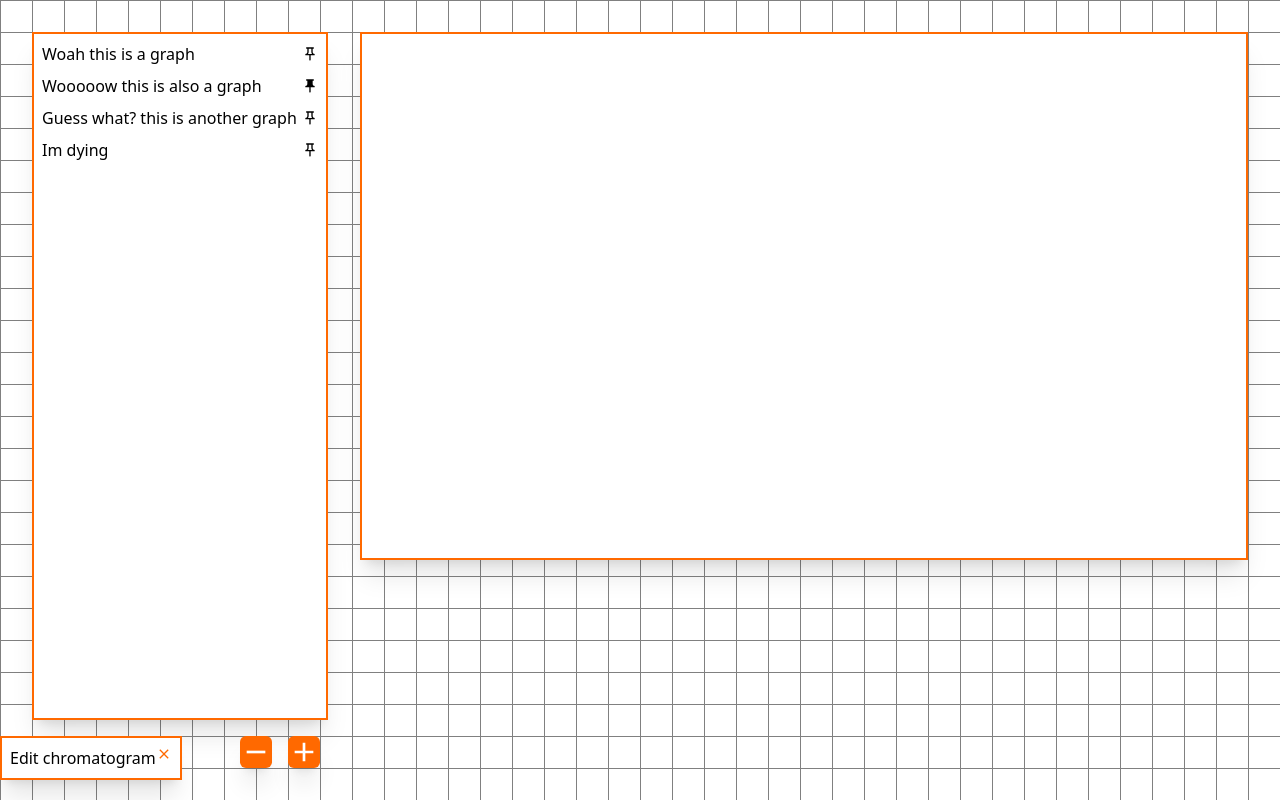
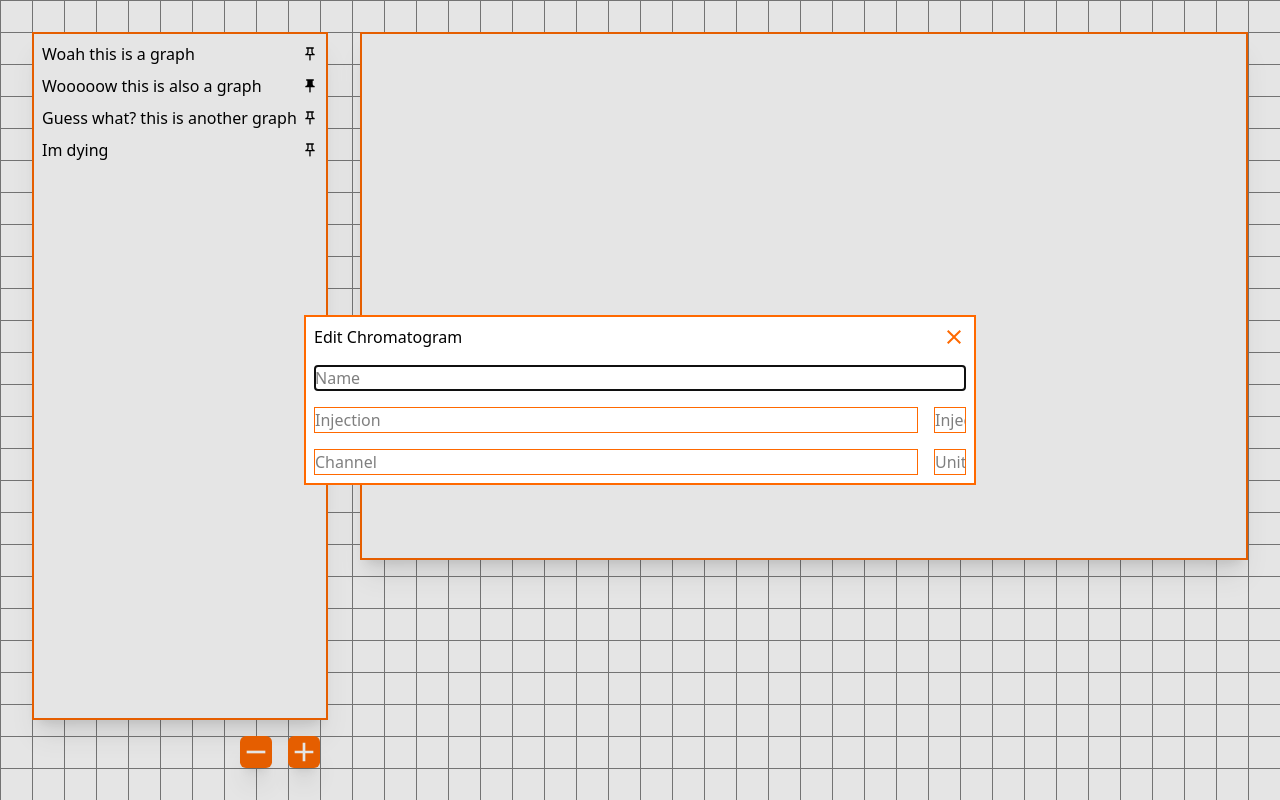
Before and after one commit to Yonysek/MeasureFox, a React (Vite) app: page / in a window 1280 px wide. Both pictures are taken after a click on the button 304 px from the left and 752 px from the top of the page. Built offline with nearby package versions, Linux system fonts and the light colour scheme.

Commit message:
Graph Dialog Layout

```diff
--- /dev/null
+++ b/src/components/Dialog.tsx
@@ -0,0 +1,31 @@
+import { useLayoutEffect, useRef } from "react";
+import { Page } from "./Page";
+import { MdClose } from "react-icons/md"
+
+export interface DialogProps extends React.PropsWithChildren {
+    title: string;
+    isShown: boolean;
+    onClose: () => void;
+}
+
+export function Dialog({ title, isShown, onClose, children }: DialogProps) {
+    const dialogRef = useRef<HTMLDialogElement>(null);
+
+    useLayoutEffect(() => {
+        if (dialogRef.current?.open && !isShown) {
+            dialogRef.current.close();
+        } else if (dialogRef.current && !dialogRef.current.open && isShown) {
+            dialogRef.current.showModal();
+        }
+    }, [isShown]);
+
+    return (<dialog ref={dialogRef} onClose={() => onClose()} className="m-auto">
+        <Page className="flex flex-col gap-4 w-2xl">
+            <div className="flex flex-row justify-between items-center">
+                <h2>{title}</h2>
+                <MdClose onClick={() => onClose()} className="cursor-pointer" color="var(--color-primary)" size={24} />
+            </div>
+            {children}
+        </Page>
+    </dialog>)
+}
--- a/src/components/GraphDialog.tsx
+++ b/src/components/GraphDialog.tsx
@@ -1,12 +1,20 @@
-import { Page } from "./Page";
-import { MdClose } from "react-icons/md"
-export function GraphDialog() {
-    return (<dialog open>
-<Page>
-<div className="flex flex-row justify-between">
-    <h2>Edit chromatogram</h2>
-<MdClose color="var(--color-primary)"/>
-</div>
-</Page>
-    </dialog>)
+import { Dialog } from "./Dialog";
+
+export interface GraphDialogProps {
+    isShown: boolean;
+    onClose: () => void;
 }
+
+export function GraphDialog({ isShown, onClose }: GraphDialogProps) {
+    return (<Dialog title="Edit Chromatogram" isShown={isShown} onClose={onClose}>
+        <input autoFocus type="text" placeholder="Name" className="border border-primary" />
+        <div className="flex gap-4">
+            <input type="text" placeholder="Injection" className="border border-primary flex-1" />
+            <input type="text" placeholder="Injection #" className="border border-primary w-8" />
+        </div>
+        <div className="flex gap-4">
+            <input type="text" placeholder="Channel" className="border border-primary flex-1" />
+            <input type="text" placeholder="Unit" className="border border-primary w-8" />
+        </div>
+    </Dialog>);
+}
--- a/src/components/GraphToolbar.tsx
+++ b/src/components/GraphToolbar.tsx
@@ -1,15 +1,17 @@
 import { MdAdd, MdRemove } from "react-icons/md"
 import { GraphDialog } from "./GraphDialog"
+import { useState } from "react"
 
 export function GraphToolbar() {
+    const [dialogShown, setDialogShown] = useState(false);
+
     return (<div className="flex flex-row-reverse gap-4 px-2 pt-2">
-        <button className="bg-primary shadow-xl rounded-md cursor-pointer">
+        <button className="bg-primary shadow-xl rounded-md cursor-pointer" onClick={() => setDialogShown(true)}>
             <MdAdd size={32} color="white" />
         </button>
         <button className="bg-primary shadow-xl rounded-md cursor-pointer">
             <MdRemove size={32} color="white" />
         </button>
-        <GraphDialog>
-        </GraphDialog>
+        <GraphDialog isShown={dialogShown} onClose={() => setDialogShown(false)} />
     </div>)
 }
```
